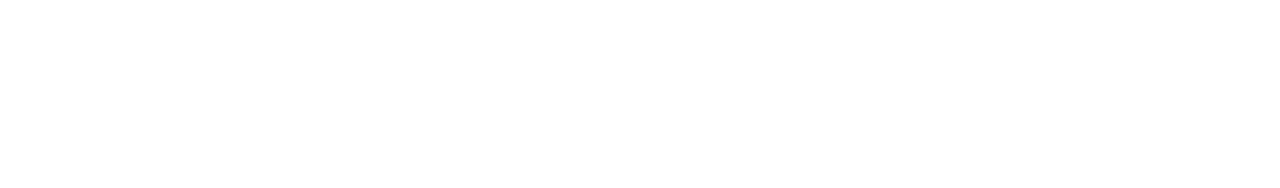
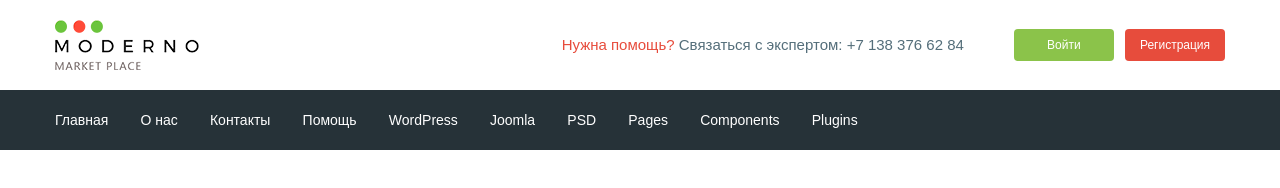
Before and after one commit to kmurmansky/Moderno-market-place, a website: page app/index.html in a window 1280 px wide. Drawn offline with nearby package versions, Linux system fonts and the light colour scheme; files that its build step writes are made by us from their sources.

Commit message:
added header

```diff
--- a/app/index.html
+++ b/app/index.html
@@ -1,19 +1,111 @@
 <!DOCTYPE html>
 <html lang="en">
+
 <head>
   <meta charset="UTF-8">
   <meta name="viewport" content="width=device-width, initial-scale=1.0">
   <meta http-equiv="X-UA-Compatible" content="ie=edge">
   <title>Document</title>
+  <link href="https://fonts.googleapis.com/css?family=Roboto:500,700&display=swap&subset=cyrillic-ext" rel="stylesheet">
   <link rel="stylesheet" href="css/libs.min.css">
   <link rel="stylesheet" href="css/style.min.css">
 </head>
+
 <body>
 
+  <header class="header">
+    <div class="header__top">
+      <div class="container">
+        <div class="header__top-inner">
+          <div class="header__logo">
+            <a href="#">
+              <img src="images/logo.png" alt="">
+            </a>
+          </div>
+          <div class="header__text">
+            <a href="#">
+              <span>Нужна помощь?</span>
+            </a>
+            Связаться с экспертом:
+            <a class="header__phone" href="tel:+71383766284">+7 138 376 62 84</a>
+          </div>
+          <div class="header__box">
+            <a class="basket" href="#"></a>
+            <a class="header__btn header__btn-login" href="#">Войти</a>
+            <a class="header__btn header__btn-register" href="#">Регистрация</a>
+          </div>
+        </div>
+      </div>
+    </div>
+
+    <div class="header__menu">
+      <div class="container">
+        <nav class="menu">
+          <ul class="menu__list">
+            <li>
+              <a href="#">
+                Главная
+              </a>
+            </li>
+            <li>
+              <a href="#">
+                О нас
+              </a>
+            </li>
+            <li>
+              <a href="#">
+                  Контакты
+
+              </a>
+            </li>
+            <li>
+              <a href="#">
+                  Помощь
 
 
-<script src="https://ajax.googleapis.com/ajax/libs/jquery/3.4.1/jquery.min.js"></script>
-<script src="js/libs.min.js"></script>
-<script src="js/main.min.js"></script>
+              </a>
+            </li>
+            <li>
+              <a href="#">
+              WordPress
+              </a>
+            </li>
+            <li>
+              <a href="#">
+              Joomla
+              </a>
+            </li>
+            <li>
+              <a href="#">
+            PSD
+              </a>
+            </li>
+            <li>
+              <a href="#">
+              Pages
+              </a>
+            </li>
+            <li>
+              <a href="#">
+              Components
+              </a>
+            </li>
+            <li>
+              <a href="#">
+             Plugins
+              </a>
+            </li>
+          </ul>
+        </nav>
+      </div>
+    </div>
+
+  </header>
+
+
+  <script src="https://ajax.googleapis.com/ajax/libs/jquery/3.4.1/jquery.min.js"></script>
+  <script src="js/libs.min.js"></script>
+  <script src="js/main.min.js"></script>
 </body>
+
 </html>
--- /dev/null
+++ b/app/scss/_fonts.scss
@@ -0,0 +1,8 @@
+@font-face{
+  font-family: 'Roboto-Regular', sans-serif;
+  src: url('../fonts/Roboto-Regular.woff2') format('woff2'),
+       url('../fonts/Roboto-Regular.woff')
+  format('woff');
+  font-weight: 400;
+  font-display: swap;
+}
--- /dev/null
+++ b/app/scss/_global.scss
@@ -0,0 +1,61 @@
+html{
+  box-sizing: border-box;
+  -webkit-box-sizing: border-box;
+  -moz-box-sizing: border-box;
+}
+*,
+*::before,
+*::after{
+  box-sizing: inherit;
+  -webkit-box-sizing: inherit;
+}
+
+*{
+  padding: 0;
+  margin: 0;
+  border: 0;
+}
+
+:focus,:active{outline:none}
+a:focus, a:active{outline: none;}
+
+nav,footer,header,aside{display: block;}
+
+html,body{
+  height: 100%;
+  width: 100%;
+  font-size: 100%;
+  line-height: 100%;
+  -ms-text-size-adjust: 100%;
+  -moz-text-size-adjust: 100%;
+  -webkit-text-size-adjust: 100%;
+}
+input,button,textarea{font-family: inherit;}
+
+input::-ms-clear{display: none;}
+button{cursor: pointer;}
+button::-moz-focus-inner {padding:0;border:0;}
+a, a:visited{text-decoration: none;}
+a:hover{text-decoration: none;}
+ul li{list-style: none;}
+img{vertical-align: top;}
+
+h1,h2,h3,h4,h5,h6{font-size:inherit;font-weight: 400;}
+// Глобальные стили.
+
+body{
+  font-family: 'Roboto-Regular', sans-serif;
+  font-weight: 400;
+  font-size: 15px;
+  color: $text;
+}
+
+a{
+  color: $text;
+  }
+
+.container{
+  max-width: 1200px;
+  margin: 0 auto;
+  padding: 0 15px;
+}
--- /dev/null
+++ b/app/scss/_vars.scss
@@ -0,0 +1,4 @@
+$text: #546e7a;
+$red: #e74c3c;
+$green: #8bc34a;
+$bg: #263238;
--- a/app/scss/style.scss
+++ b/app/scss/style.scss
@@ -1,44 +1,63 @@
-html{
-  box-sizing: border-box;
-  -webkit-box-sizing: border-box;
-  -moz-box-sizing: border-box;
-}
-*,
-*::before,
-*::after{
-  box-sizing: inherit;
-  -webkit-box-sizing: inherit;
+@import 'vars';
+@import 'global';
+@import 'fonts';
+
+
+.header__top-inner{
+  display: flex;
+  justify-content: space-between;
+  height: 90px;
+  align-items: center;
 }
 
-*{
-  padding: 0;
-  margin: 0;
-  border: 0;
+.header__text{
+  line-height: 1.6;
+  margin-left: auto;
+  margin-right: 50px;
+  span{
+    color: $red;
+  }
 }
 
-:focus,:active{outline:none}
-a:focus, a:active{outline: none;}
+.header__btn{
+  display: inline-block;
+  width: 100px;
+  padding: 4px;
+  border-radius: 4px;
+  text-align: center;
+  color: #fff;
+  font-size: 12px;
+  line-height: 2;
+}
 
-nav,footer,header,aside{display: block;}
+.header__btn-login{
+  background-color: $green;
+}
 
-html,body{
-  height: 100%;
-  width: 100%;
-  font-size: 100%;
-  line-height: 100%;
-  -ms-text-size-adjust: 100%;
-  -moz-text-size-adjust: 100%;
-  -webkit-text-size-adjust: 100%;
+.header__btn-register{
+  background-color: $red;
+  margin-left: 7px;
 }
-input,button,textarea{font-family: inherit;}
 
-input::-ms-clear{display: none;}
-button{cursor: pointer;}
-button::-moz-focus-inner {padding:0;border:0;}
-a, a:visited{text-decoration: none;}
-a:hover{text-decoration: none;}
-ul li{list-style: none;}
-img{vertical-align: top;}
+.header__menu{
+  background-color: $bg;
+}
 
-h1,h2,h3,h4,h5,h6{font-size:inherit;font-weight: 400;}
-// Обнуление стилей.
+.menu{
+  height: 60px;
+  display: flex;
+  align-items: center;
+}
+
+.menu__list{
+  li{
+    display: inline-block;
+    & + li{
+      margin-left: 28px;
+    }
+  }
+  a{
+    color: #fff;
+    font-size: 14px;
+  }
+}
--- a/gulpfile.js
+++ b/gulpfile.js
@@ -9,7 +9,7 @@ let gulp = require('gulp'),
 
 
 gulp.task('sass', function(){
-return gulp.src('app/scss/style.scss')
+return gulp.src('app/scss/**/*.scss')
        .pipe(sass({outputStyle: 'compressed'}))
        .pipe(rename({suffix: '.min'}))
        .pipe(autoprefixer({
@@ -59,7 +59,7 @@ gulp.task('browser-sync', function() {
 });
 
 gulp.task('watch', function(){
-  gulp.watch('app/scss/style.scss', gulp.parallel('sass'))
+  gulp.watch('app/scss/**/*.scss', gulp.parallel('sass'))
   gulp.watch('app/*html', gulp.parallel('html'))
   gulp.watch('app/js/*.js', gulp.parallel('js'))
 });
```
Also changed, not shown: app/fonts/Roboto-Regular.woff (added), app/fonts/Roboto-Regular.woff2 (added), app/images/logo.png (added).
